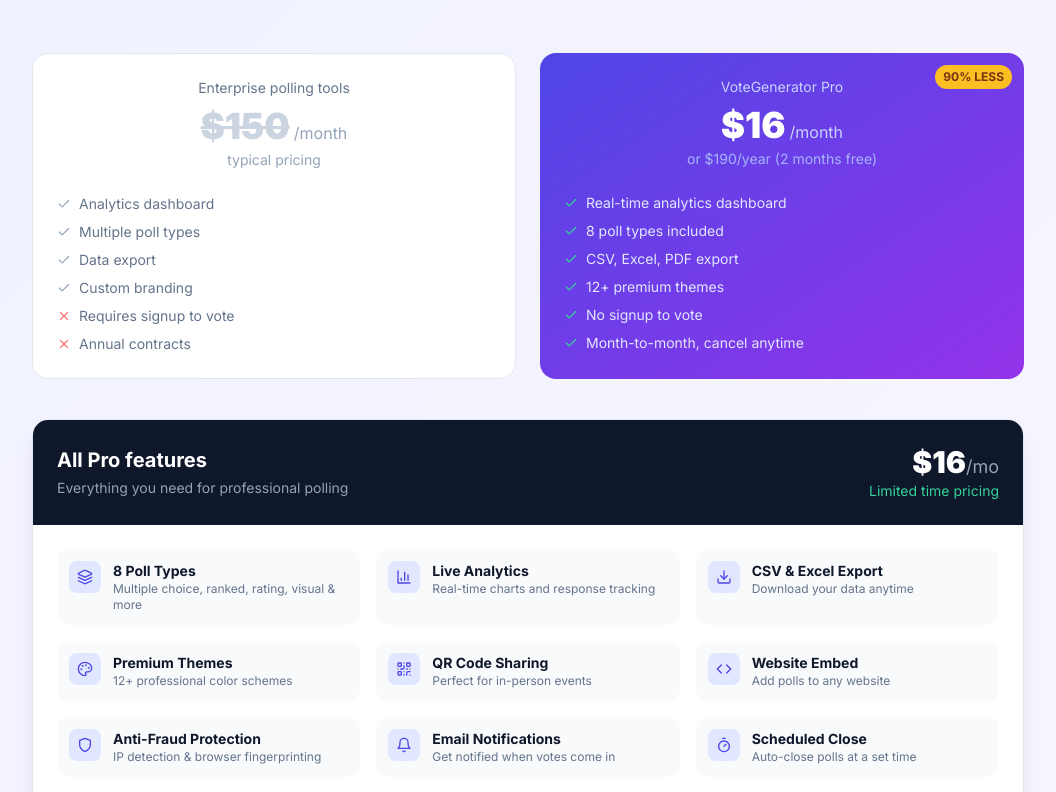
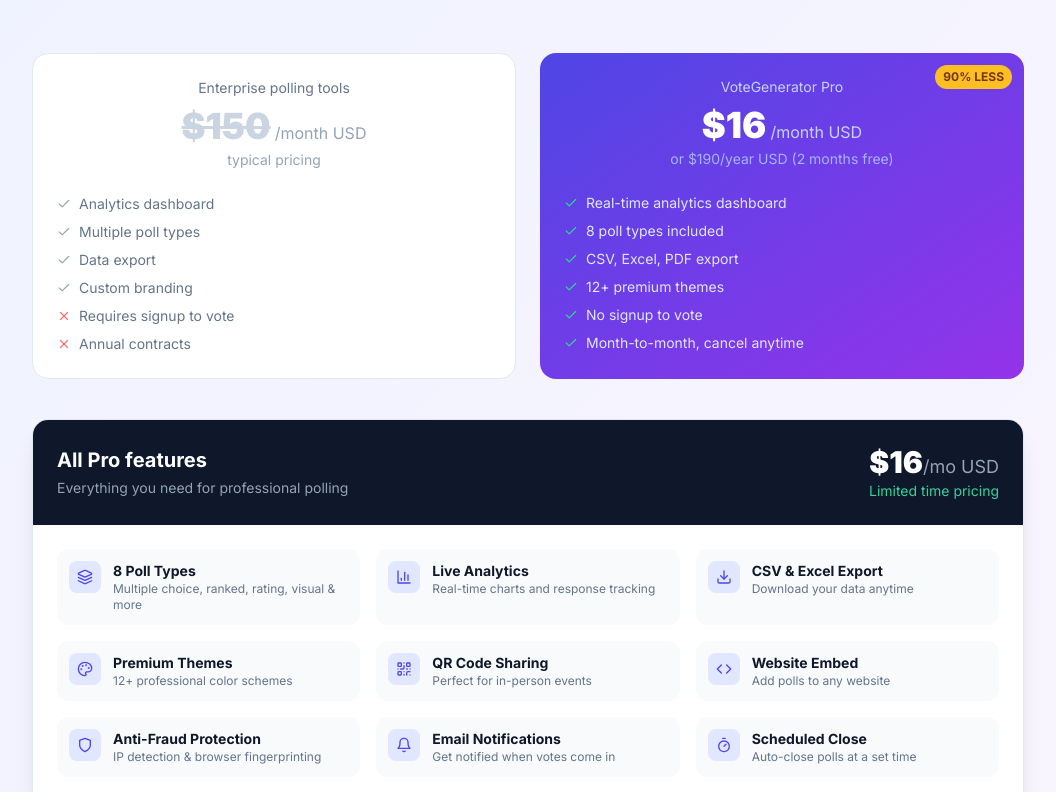
Before and after one commit to VoteGenerator/votegenerator, a React (Vite) app: page / in a window 1280 px wide. Shown: the part 10208-11000 px from the top of the page, without its empty margins (112-1168 px from the left). Built offline with nearby package versions, Linux system fonts and the light colour scheme.

Commit message:
Update LandingPage.tsx

```diff
--- a/src/components/LandingPage.tsx
+++ b/src/components/LandingPage.tsx
@@ -1604,7 +1604,7 @@ const ValueSection: React.FC = () => (
                         <p className="text-slate-500 text-sm mb-2">Enterprise polling tools</p>
                         <div className="flex items-baseline justify-center gap-1">
                             <span className="text-4xl font-black text-slate-300 line-through">$150</span>
-                            <span className="text-slate-400">/month</span>
+                            <span className="text-slate-400">/month USD</span>
                         </div>
                         <p className="text-sm text-slate-400 mt-1">typical pricing</p>
                     </div>
@@ -1627,9 +1627,9 @@ const ValueSection: React.FC = () => (
                         <p className="text-indigo-200 text-sm mb-2">VoteGenerator Pro</p>
                         <div className="flex items-baseline justify-center gap-1">
                             <span className="text-4xl font-black text-white">$16</span>
-                            <span className="text-indigo-200">/month</span>
-                        </div>
-                        <p className="text-sm text-indigo-300 mt-1">or $190/year (2 months free)</p>
+                            <span className="text-indigo-200">/month USD</span>
+                        </div>
+                        <p className="text-sm text-indigo-300 mt-1">or $190/year USD (2 months free)</p>
                     </div>
                     <ul className="space-y-2 text-sm text-indigo-100">
                         <li className="flex items-center gap-2"><Check size={14} className="text-emerald-400" /> Real-time analytics dashboard</li>
@@ -1652,7 +1652,7 @@ const ValueSection: React.FC = () => (
                             <p className="text-slate-400 text-sm">Everything you need for professional polling</p>
                         </div>
                         <div className="text-center sm:text-right">
-                            <div className="text-3xl font-black">$16<span className="text-lg font-normal text-slate-400">/mo</span></div>
+                            <div className="text-3xl font-black">$16<span className="text-lg font-normal text-slate-400">/mo USD</span></div>
                             <div className="text-sm text-emerald-400">Limited time pricing</div>
                         </div>
                     </div>
@@ -1885,7 +1885,7 @@ const PricingPreviewSection: React.FC = () => (
                         <Users className="text-slate-500" size={20} />
                         <span className="font-bold text-slate-900">Free</span>
                     </div>
-                    <div className="text-3xl font-black text-slate-900 mb-1">$0</div>
+                    <div className="text-3xl font-black text-slate-900 mb-1">$0 <span className="text-lg font-normal text-slate-400">USD</span></div>
                     <p className="text-sm text-slate-500 mb-6">Forever free</p>
 
                     <ul className="space-y-2 mb-6">
@@ -1910,8 +1910,8 @@ const PricingPreviewSection: React.FC = () => (
                         <Zap className="text-amber-300" size={20} />
                         <span className="font-bold">Pro</span>
                     </div>
-                    <div className="text-3xl font-black mb-1">$16<span className="text-lg font-medium text-indigo-200">/mo</span></div>
-                    <p className="text-sm text-indigo-200 mb-6">or $190/year <span className="text-amber-300 font-semibold">(2 months free)</span></p>
+                    <div className="text-3xl font-black mb-1">$16<span className="text-lg font-medium text-indigo-200">/mo USD</span></div>
+                    <p className="text-sm text-indigo-200 mb-6">or $190/year USD <span className="text-amber-300 font-semibold">(2 months free)</span></p>
 
                     <ul className="space-y-2 mb-6">
                         {['Unlimited polls', '5,000 responses/month', 'Remove branding', 'CSV & Excel export'].map((f, i) => (
@@ -1932,8 +1932,8 @@ const PricingPreviewSection: React.FC = () => (
                         <Crown className="text-amber-400" size={20} />
                         <span className="font-bold">Business</span>
                     </div>
-                    <div className="text-3xl font-black mb-1">$41<span className="text-lg font-medium text-slate-400">/mo</span></div>
-                    <p className="text-sm text-slate-400 mb-6">or $490/year <span className="text-amber-400 font-semibold">(2 months free)</span></p>
+                    <div className="text-3xl font-black mb-1">$41<span className="text-lg font-medium text-slate-400">/mo USD</span></div>
+                    <p className="text-sm text-slate-400 mb-6">or $490/year USD <span className="text-amber-400 font-semibold">(2 months free)</span></p>
 
                     <ul className="space-y-2 mb-6">
                         {['Everything in Pro', '50,000 responses/month', 'Custom logo', 'PDF reports'].map((f, i) => (
```
